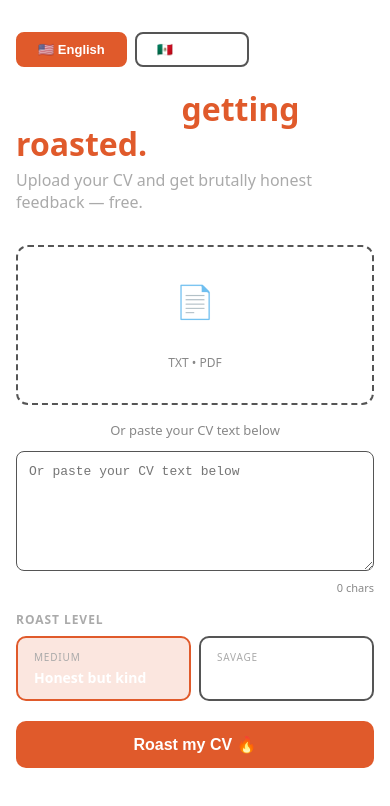
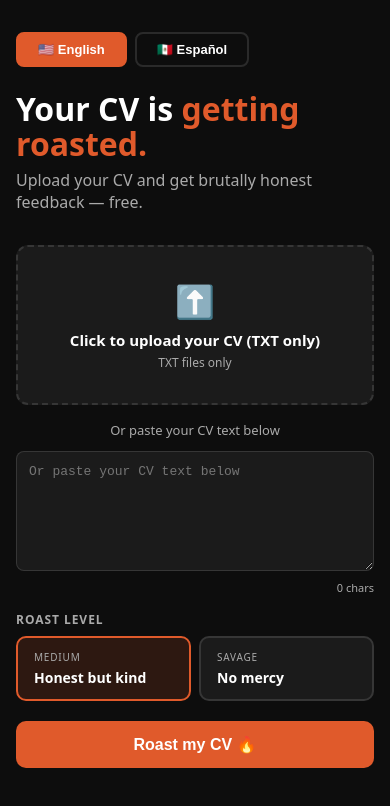
Before and after one commit to Guxrner/roastmyresume, a Next.js app: page / in a window 390 px wide. Shown: the top 806 px of the page. Built offline with nearby package versions, Linux system fonts and the light colour scheme.

Commit message:
fix dark mode mobile and pdf warning

```diff
--- a/pages/_app.js
+++ b/pages/_app.js
@@ -1,4 +1,4 @@
-import "@/styles/globals.css";
+import '@/styles/globals.css';
 
 export default function App({ Component, pageProps }) {
   return <Component {...pageProps} />;
--- a/pages/index.js
+++ b/pages/index.js
@@ -13,8 +13,12 @@ export default function Home() {
 
   const handleFile = (file) => {
     if (!file) return;
+    if (file.type === 'application/pdf' || file.name.endsWith('.pdf')) {
+      setFileLoaded('⚠️ PDF detected — please paste your CV text instead');
+      return;
+    }
     const reader = new FileReader();
-    reader.onload = (ev) => { setCvText(ev.target.result); setFileLoaded(file.name); };
+    reader.onload = (ev) => { setCvText(ev.target.result); setFileLoaded('✅ ' + file.name); };
     reader.readAsText(file);
   };
 
@@ -38,68 +42,69 @@ export default function Home() {
   };
 
   const t = {
-    en: { sub: 'Upload your CV and get brutally honest feedback — free.', upload: 'Drop your CV here or click to upload', paste: 'Or paste your CV text below', medium: 'Honest but kind', savage: 'No mercy', btn: 'Roast my CV 🔥', loading: 'Roasting...', score: 'CV Score', roast: '🔥 The Roast', fixes: '✅ How to Fix It', upgrade: 'Want a full rewrite?', upgradeBtn: 'Get my rewritten CV — $4.99 USD' },
-    es: { sub: 'Sube tu CV y recibe feedback brutalmente honesto — gratis.', upload: 'Arrastra tu CV aquí o haz clic', paste: 'O pega el texto de tu CV abajo', medium: 'Honesto pero amable', savage: 'Sin piedad', btn: 'Roastea mi CV 🔥', loading: 'Roasteando...', score: 'Puntuación', roast: '🔥 El Roast', fixes: '✅ Cómo Arreglarlo', upgrade: '¿Quieres la reescritura completa?', upgradeBtn: 'Obtener mi CV reescrito — $4.99 USD' }
+    en: { sub: 'Upload your CV and get brutally honest feedback — free.', upload: 'Click to upload your CV (TXT only)', paste: 'Or paste your CV text below', pdfWarning: '⚠️ PDF not supported yet — please paste your CV text in the box below', medium: 'Honest but kind', savage: 'No mercy', btn: 'Roast my CV 🔥', loading: 'Roasting...', score: 'CV Score', roast: '🔥 The Roast', fixes: '✅ How to Fix It', upgrade: 'Want a full rewrite?', upgradeBtn: 'Get my rewritten CV — $4.99 USD' },
+    es: { sub: 'Sube tu CV y recibe feedback brutalmente honesto — gratis.', upload: 'Haz clic para subir tu CV (solo TXT)', paste: 'O pega el texto de tu CV abajo', pdfWarning: '⚠️ PDF no soportado aún — pega el texto de tu CV en el cuadro de abajo', medium: 'Honesto pero amable', savage: 'Sin piedad', btn: 'Roastea mi CV 🔥', loading: 'Roasteando...', score: 'Puntuación', roast: '🔥 El Roast', fixes: '✅ Cómo Arreglarlo', upgrade: '¿Quieres la reescritura completa?', upgradeBtn: 'Obtener mi CV reescrito — $4.99 USD' }
   }[lang];
 
-  const s = {
-    wrap: { fontFamily: 'system-ui', maxWidth: 680, margin: '0 auto', padding: '2rem 1rem', color: '#ffffff' },
-    langBtn: (active) => ({ padding: '8px 20px', borderRadius: 8, border: `2px solid ${active ? '#E05A2B' : '#555'}`, background: active ? '#E05A2B' : 'transparent', color: '#ffffff', cursor: 'pointer', fontWeight: 700, fontSize: 13, transition: 'all 0.2s' }),
-    dropzone: { border: `2px dashed ${dragging ? '#E05A2B' : '#555'}`, borderRadius: 12, padding: '2rem', textAlign: 'center', cursor: 'pointer', background: dragging ? 'rgba(224,90,43,0.1)' : 'rgba(255,255,255,0.05)', transition: 'all 0.2s', marginBottom: 16 },
-    textarea: { width: '100%', minHeight: 120, padding: 12, borderRadius: 8, border: '1px solid #555', fontSize: 13, fontFamily: 'monospace', boxSizing: 'border-box', resize: 'vertical', background: 'rgba(255,255,255,0.08)', color: '#ffffff' },
-    levelBtn: (active) => ({ border: `2px solid ${active ? '#E05A2B' : '#555'}`, borderRadius: 10, padding: '12px 16px', cursor: 'pointer', background: active ? 'rgba(224,90,43,0.15)' : 'rgba(255,255,255,0.05)', transition: 'all 0.15s' }),
-    roastBtn: { width: '100%', padding: 14, background: loading ? '#555' : '#E05A2B', color: '#fff', border: 'none', borderRadius: 10, fontSize: 16, fontWeight: 800, cursor: loading ? 'not-allowed' : 'pointer' },
-    scoreCard: { background: 'rgba(255,255,255,0.08)', borderRadius: 10, padding: '1rem 1.25rem', marginBottom: 12, display: 'flex', alignItems: 'center', gap: 16 },
-    roastCard: { border: '1px solid #8B4513', borderRadius: 12, padding: '1.25rem', marginBottom: 12, background: 'rgba(224,90,43,0.08)' },
-    fixCard: { border: '1px solid #1a6b45', borderRadius: 12, padding: '1.25rem', marginBottom: 20, background: 'rgba(16,185,129,0.08)' },
-    ctaBox: { border: '2px solid #ffffff', borderRadius: 12, padding: '1.5rem', textAlign: 'center' },
-    tag: (bg, color) => ({ background: bg, color: color, fontSize: 11, padding: '3px 10px', borderRadius: 4, fontWeight: 700, display: 'inline-block', marginBottom: 12 }),
-    gumBtn: { display: 'block', width: '100%', padding: '14px', background: '#E05A2B', color: '#fff', borderRadius: 10, fontSize: 15, fontWeight: 800, cursor: 'pointer', textAlign: 'center', textDecoration: 'none', boxSizing: 'border-box' }
-  };
+  const bg = '#0D0D0D';
+  const card = 'rgba(255,255,255,0.06)';
+  const border = 'rgba(255,255,255,0.12)';
+  const text = '#ffffff';
+  const muted = '#aaaaaa';
+  const accent = '#E05A2B';
 
   return (
     <>
-      <Head><title>Roast My CV</title></Head>
-      <div style={s.wrap}>
+      <Head>
+        <title>Roast My CV</title>
+        <meta name="viewport" content="width=device-width, initial-scale=1" />
+        <style>{`body { background: ${bg}; margin: 0; padding: 0; }`}</style>
+      </Head>
+      <div style={{ fontFamily: 'system-ui, -apple-system, sans-serif', maxWidth: 680, margin: '0 auto', padding: '2rem 1rem', backgroundColor: bg, minHeight: '100vh', color: text }}>
+
         <div style={{ display: 'flex', gap: 8, marginBottom: 24 }}>
-          <button onClick={() => setLang('en')} style={s.langBtn(lang === 'en')}>🇺🇸 English</button>
-          <button onClick={() => setLang('es')} style={s.langBtn(lang === 'es')}>🇲🇽 Español</button>
+          <button onClick={() => setLang('en')} style={{ padding: '8px 20px', borderRadius: 8, border: `2px solid ${lang === 'en' ? accent : border}`, background: lang === 'en' ? accent : 'transparent', color: text, cursor: 'pointer', fontWeight: 700, fontSize: 13 }}>🇺🇸 English</button>
+          <button onClick={() => setLang('es')} style={{ padding: '8px 20px', borderRadius: 8, border: `2px solid ${lang === 'es' ? accent : border}`, background: lang === 'es' ? accent : 'transparent', color: text, cursor: 'pointer', fontWeight: 700, fontSize: 13 }}>🇲🇽 Español</button>
         </div>
 
-        <h1 style={{ fontSize: 'clamp(2rem,6vw,3rem)', fontWeight: 800, marginBottom: 8, lineHeight: 1.1, color: '#ffffff' }}>
-          Your CV is <span style={{ color: '#E05A2B' }}>getting roasted.</span>
+        <h1 style={{ fontSize: 'clamp(2rem,6vw,3rem)', fontWeight: 800, marginBottom: 8, lineHeight: 1.1, color: text }}>
+          Your CV is <span style={{ color: accent }}>getting roasted.</span>
         </h1>
-        <p style={{ color: '#aaa', marginBottom: 32, fontSize: 16 }}>{t.sub}</p>
+        <p style={{ color: muted, marginBottom: 32, fontSize: 16 }}>{t.sub}</p>
 
         <div
-          style={s.dropzone}
+          style={{ border: `2px dashed ${dragging ? accent : border}`, borderRadius: 12, padding: '2rem', textAlign: 'center', cursor: 'pointer', background: dragging ? 'rgba(224,90,43,0.1)' : card, transition: 'all 0.2s', marginBottom: 16 }}
           onDragOver={(e) => { e.preventDefault(); setDragging(true); }}
           onDragLeave={() => setDragging(false)}
           onDrop={handleDrop}
           onClick={() => document.getElementById('fileInput').click()}>
-          <input id="fileInput" type="file" accept=".txt,.pdf" onChange={(e) => handleFile(e.target.files[0])} style={{ display: 'none' }} />
-          <div style={{ fontSize: '2rem' }}>{fileLoaded ? '✅' : '📄'}</div>
-          <p style={{ margin: '8px 0 0', fontWeight: 700, fontSize: 15, color: fileLoaded ? '#10B981' : '#ffffff' }}>
-            {fileLoaded ? fileLoaded : t.upload}
-          </p>
-          <p style={{ margin: '4px 0 0', color: '#888', fontSize: 12 }}>TXT • PDF</p>
+          <input id="fileInput" type="file" accept=".txt" onChange={(e) => handleFile(e.target.files[0])} style={{ display: 'none' }} />
+          <div style={{ fontSize: '2rem' }}>{fileLoaded ? '📄' : '⬆️'}</div>
+          <p style={{ margin: '8px 0 0', fontWeight: 700, fontSize: 15, color: fileLoaded ? (fileLoaded.includes('⚠️') ? '#F59E0B' : '#10B981') : text }}>{fileLoaded || t.upload}</p>
+          <p style={{ margin: '4px 0 0', color: muted, fontSize: 12 }}>TXT files only</p>
         </div>
 
-        <p style={{ textAlign: 'center', color: '#888', margin: '12px 0', fontSize: 13 }}>{t.paste}</p>
-        <textarea value={cvText} onChange={e => setCvText(e.target.value)} placeholder={t.paste} style={s.textarea} />
-        <p style={{ textAlign: 'right', fontSize: 11, color: '#888', marginTop: 4 }}>{cvText.length} chars</p>
+        {fileLoaded && fileLoaded.includes('⚠️') && (
+          <div style={{ background: 'rgba(245,158,11,0.1)', border: '1px solid rgba(245,158,11,0.3)', borderRadius: 8, padding: '10px 14px', marginBottom: 12, fontSize: 13, color: '#F59E0B' }}>
+            {t.pdfWarning}
+          </div>
+        )}
 
-        <p style={{ fontWeight: 700, margin: '16px 0 8px', fontSize: 12, textTransform: 'uppercase', letterSpacing: '0.08em', color: '#aaa' }}>Roast Level</p>
+        <p style={{ textAlign: 'center', color: muted, margin: '12px 0', fontSize: 13 }}>{t.paste}</p>
+        <textarea value={cvText} onChange={e => setCvText(e.target.value)} placeholder={t.paste} style={{ width: '100%', minHeight: 120, padding: 12, borderRadius: 8, border: `1px solid ${border}`, fontSize: 13, fontFamily: 'monospace', boxSizing: 'border-box', resize: 'vertical', background: card, color: text }} />
+        <p style={{ textAlign: 'right', fontSize: 11, color: muted, marginTop: 4 }}>{cvText.length} chars</p>
+
+        <p style={{ fontWeight: 700, margin: '16px 0 8px', fontSize: 12, textTransform: 'uppercase', letterSpacing: '0.08em', color: muted }}>Roast Level</p>
         <div style={{ display: 'grid', gridTemplateColumns: '1fr 1fr', gap: 8, marginBottom: 20 }}>
           {['medium', 'savage'].map(l => (
-            <div key={l} onClick={() => setLevel(l)} style={s.levelBtn(level === l)}>
-              <p style={{ margin: 0, fontSize: 10, color: '#aaa', textTransform: 'uppercase', letterSpacing: '0.08em' }}>{l}</p>
-              <p style={{ margin: '4px 0 0', fontWeight: 700, fontSize: 14, color: '#ffffff' }}>{t[l]}</p>
+            <div key={l} onClick={() => setLevel(l)} style={{ border: `2px solid ${level === l ? accent : border}`, borderRadius: 10, padding: '12px 16px', cursor: 'pointer', background: level === l ? 'rgba(224,90,43,0.15)' : card }}>
+              <p style={{ margin: 0, fontSize: 10, color: muted, textTransform: 'uppercase', letterSpacing: '0.08em' }}>{l}</p>
+              <p style={{ margin: '4px 0 0', fontWeight: 700, fontSize: 14, color: text }}>{t[l]}</p>
             </div>
           ))}
         </div>
 
-        <button onClick={doRoast} disabled={loading} style={s.roastBtn}>
+        <button onClick={doRoast} disabled={loading} style={{ width: '100%', padding: 14, background: loading ? '#555' : accent, color: '#fff', border: 'none', borderRadius: 10, fontSize: 16, fontWeight: 800, cursor: loading ? 'not-allowed' : 'pointer' }}>
           {loading ? t.loading : t.btn}
         </button>
 
@@ -107,31 +112,31 @@ export default function Home() {
 
         {result && (
           <div style={{ marginTop: 28 }}>
-            <div style={s.scoreCard}>
-              <span style={{ fontSize: '3rem', fontWeight: 800, color: result.score < 40 ? '#E05A2B' : result.score < 70 ? '#F59E0B' : '#10B981', lineHeight: 1 }}>{result.score}</span>
+            <div style={{ background: card, borderRadius: 10, padding: '1rem 1.25rem', marginBottom: 12, display: 'flex', alignItems: 'center', gap: 16 }}>
+              <span style={{ fontSize: '3rem', fontWeight: 800, color: result.score < 40 ? accent : result.score < 70 ? '#F59E0B' : '#10B981', lineHeight: 1 }}>{result.score}</span>
               <div>
-                <p style={{ margin: 0, fontWeight: 700, fontSize: 16, color: '#ffffff' }}>{t.score}</p>
-                <p style={{ margin: 0, fontSize: 13, color: '#aaa' }}>/ 100 — {result.score < 40 ? '💀 Needs serious work' : result.score < 70 ? '⚠️ Average' : '✅ Good'}</p>
+                <p style={{ margin: 0, fontWeight: 700, fontSize: 16, color: text }}>{t.score}</p>
+                <p style={{ margin: 0, fontSize: 13, color: muted }}>/ 100 — {result.score < 40 ? '💀 Needs serious work' : result.score < 70 ? '⚠️ Average' : '✅ Good'}</p>
               </div>
             </div>
 
-            <div style={s.roastCard}>
-              <span style={s.tag('rgba(224,90,43,0.2)', '#E05A2B')}>{t.roast}</span>
-              <p style={{ margin: 0, lineHeight: 1.8, fontSize: 15, whiteSpace: 'pre-wrap', color: '#ffffff' }}>{result.roast}</p>
+            <div style={{ border: '1px solid rgba(224,90,43,0.4)', borderRadius: 12, padding: '1.25rem', marginBottom: 12, background: 'rgba(224,90,43,0.08)' }}>
+              <span style={{ background: 'rgba(224,90,43,0.2)', color: '#FF8C5A', fontSize: 11, padding: '3px 10px', borderRadius: 4, fontWeight: 700, display: 'inline-block', marginBottom: 12 }}>{t.roast}</span>
+              <p style={{ margin: 0, lineHeight: 1.8, fontSize: 15, whiteSpace: 'pre-wrap', color: text }}>{result.roast}</p>
             </div>
 
-            <div style={s.fixCard}>
-              <span style={s.tag('rgba(16,185,129,0.2)', '#10B981')}>{t.fixes}</span>
-              <p style={{ margin: 0, lineHeight: 1.8, fontSize: 15, whiteSpace: 'pre-wrap', color: '#ffffff' }}>{result.fixes}</p>
+            <div style={{ border: '1px solid rgba(16,185,129,0.4)', borderRadius: 12, padding: '1.25rem', marginBottom: 20, background: 'rgba(16,185,129,0.08)' }}>
+              <span style={{ background: 'rgba(16,185,129,0.2)', color: '#34D399', fontSize: 11, padding: '3px 10px', borderRadius: 4, fontWeight: 700, display: 'inline-block', marginBottom: 12 }}>{t.fixes}</span>
+              <p style={{ margin: 0, lineHeight: 1.8, fontSize: 15, whiteSpace: 'pre-wrap', color: text }}>{result.fixes}</p>
             </div>
 
-            <div style={s.ctaBox}>
-              <p style={{ margin: '0 0 6px', fontWeight: 800, fontSize: 20, color: '#ffffff' }}>{t.upgrade}</p>
-              <p style={{ margin: '0 0 16px', color: '#aaa', fontSize: 14 }}>Get a professionally rewritten CV ready to send — in 60 seconds.</p>
-              <a href="https://aicarrerservices.gumroad.com/l/roast-my-cv" target="_blank" rel="noopener noreferrer" style={s.gumBtn}>
+            <div style={{ border: `2px solid ${border}`, borderRadius: 12, padding: '1.5rem', textAlign: 'center', background: card }}>
+              <p style={{ margin: '0 0 6px', fontWeight: 800, fontSize: 20, color: text }}>{t.upgrade}</p>
+              <p style={{ margin: '0 0 16px', color: muted, fontSize: 14 }}>Get a professionally rewritten CV ready to send — in 60 seconds.</p>
+              <a href="https://aicarrerservices.gumroad.com/l/roast-my-cv" target="_blank" rel="noopener noreferrer" style={{ display: 'block', width: '100%', padding: '14px', background: accent, color: '#fff', borderRadius: 10, fontSize: 15, fontWeight: 800, cursor: 'pointer', textAlign: 'center', textDecoration: 'none', boxSizing: 'border-box' }}>
                 {t.upgradeBtn}
               </a>
-              <p style={{ margin: '10px 0 0', fontSize: 11, color: '#888' }}>One-time payment • Instant delivery • Money-back guarantee</p>
+              <p style={{ margin: '10px 0 0', fontSize: 11, color: muted }}>One-time payment • Instant delivery • Money-back guarantee</p>
             </div>
           </div>
         )}
```
